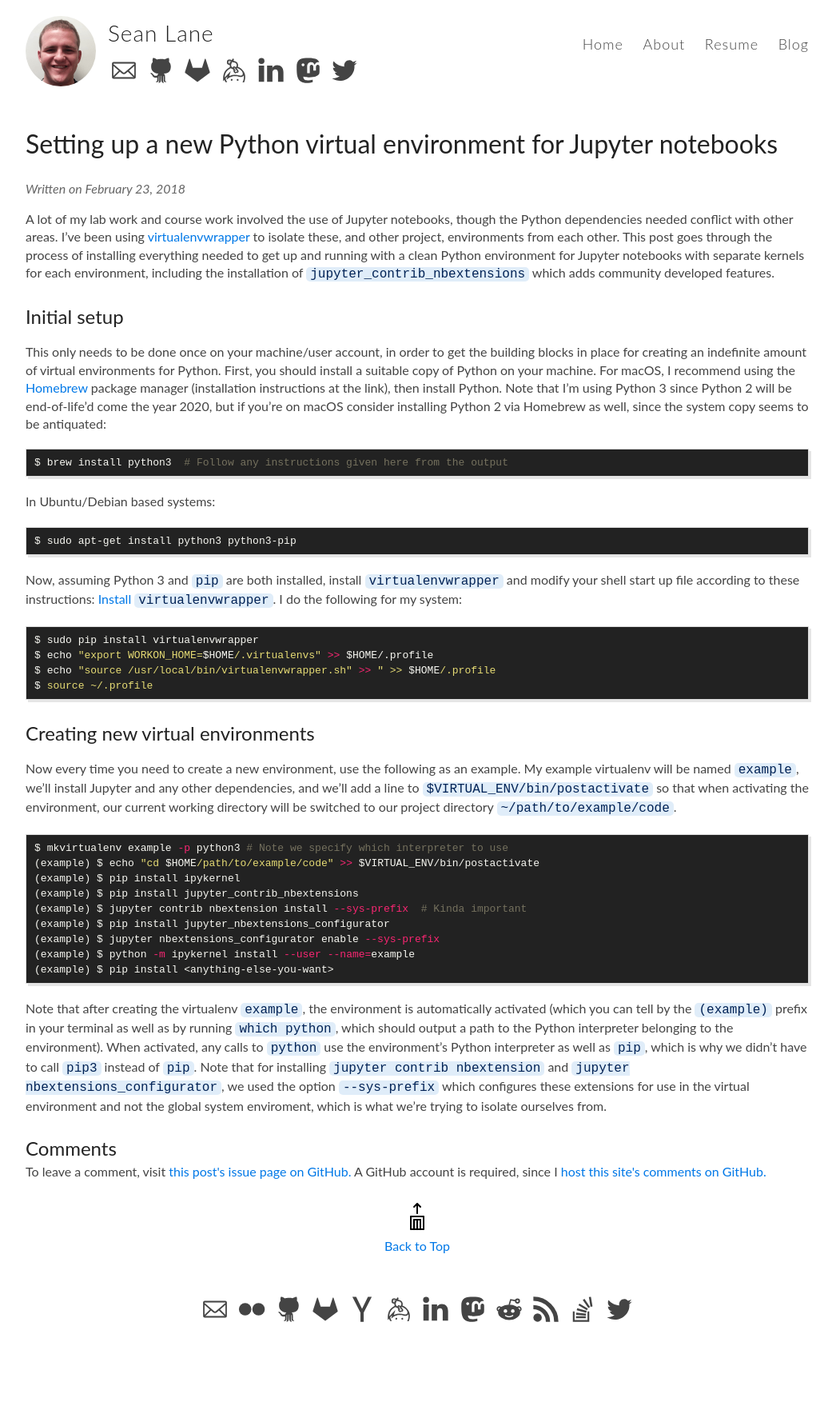
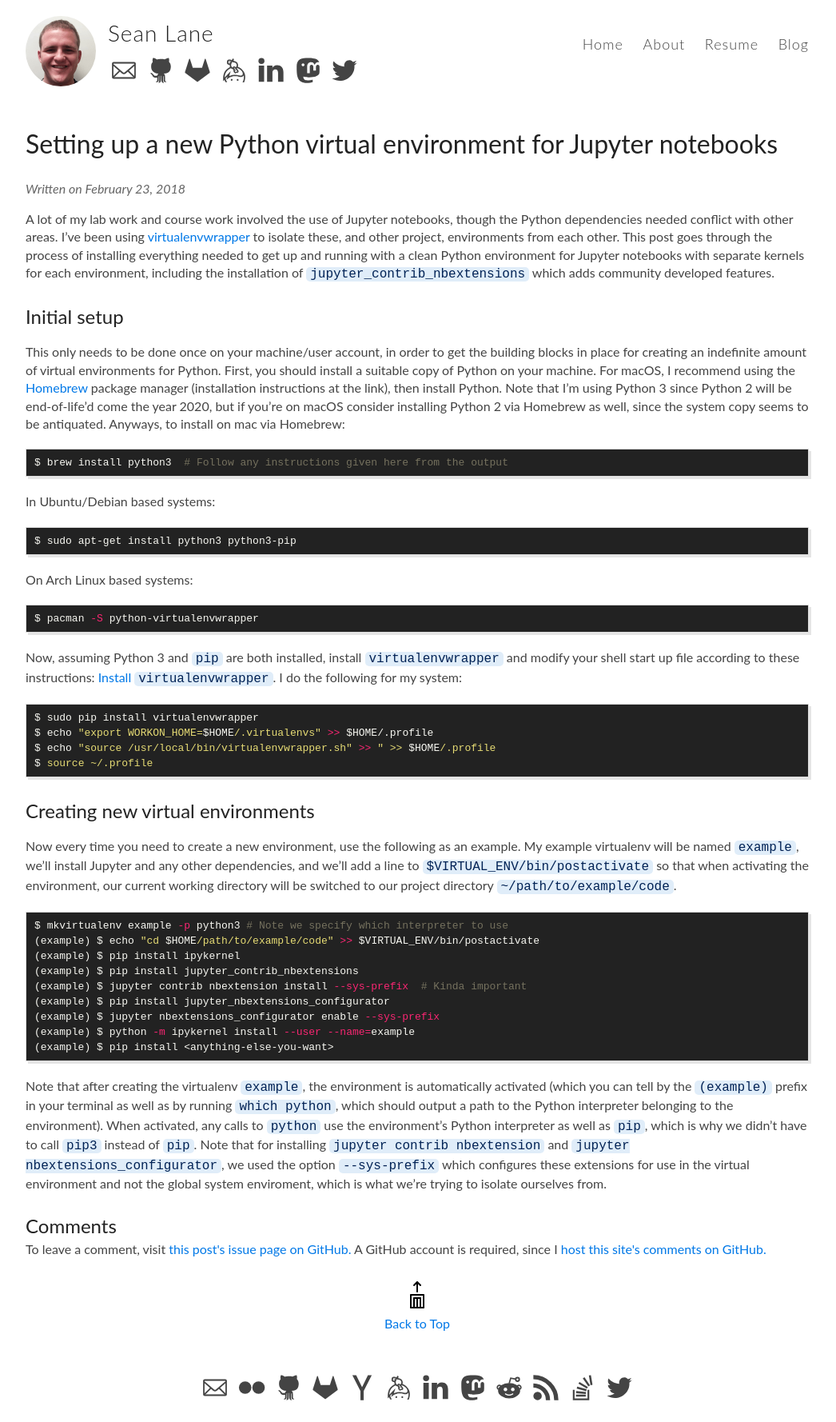
Before and after one commit to seanlane/seanlane.github.io, a Jekyll site: the page built from _posts/2018/2018-02-23-Virtualenv-with-jupyter.md, in a window 1280 px wide. Shown: the whole page at 80% size, without its empty margins (118-1164 px from the left). Built offline with Jekyll 4.4.1, drawn with Linux system fonts in a browser that asks for light colours; nearby versions of some CDN libraries; before the commit the page ends 1680 px from its top, so only the background shows below that.

Commit message:
Add Arch Linux install instructions for post

````diff
--- a/_posts/2018/2018-02-23-Virtualenv-with-jupyter.md
+++ b/_posts/2018/2018-02-23-Virtualenv-with-jupyter.md
@@ -9,7 +9,7 @@
 
 ## Initial setup
 
-This only needs to be done once on your machine/user account, in order to get the building blocks in place for creating an indefinite amount of virtual environments for Python. First, you should install a suitable copy of Python on your machine. For macOS, I recommend using the [Homebrew](brew.sh) package manager (installation instructions at the link), then install Python. Note that I'm using Python 3 since Python 2 will be end-of-life'd come the year 2020, but if you're on macOS consider installing Python 2 via Homebrew as well, since the system copy seems to be antiquated:
+This only needs to be done once on your machine/user account, in order to get the building blocks in place for creating an indefinite amount of virtual environments for Python. First, you should install a suitable copy of Python on your machine. For macOS, I recommend using the [Homebrew](brew.sh) package manager (installation instructions at the link), then install Python. Note that I'm using Python 3 since Python 2 will be end-of-life'd come the year 2020, but if you're on macOS consider installing Python 2 via Homebrew as well, since the system copy seems to be antiquated. Anyways, to install on mac via Homebrew:
 
 ```terminal
 $ brew install python3  # Follow any instructions given here from the output
@@ -19,6 +19,12 @@
 
 ```terminal
 $ sudo apt-get install python3 python3-pip
+```
+
+On Arch Linux based systems:
+
+```terminal
+$ pacman -S python-virtualenvwrapper
 ```
 
 Now, assuming Python 3 and `pip` are both installed, install `virtualenvwrapper` and modify your shell start up file according to these instructions: [Install `virtualenvwrapper`](https://virtualenvwrapper.readthedocs.io/en/latest/install.html). I do the following for my system:
````
